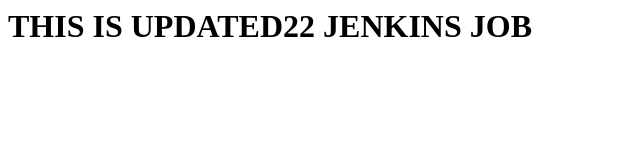
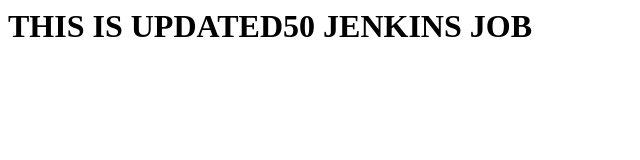
Before and after one commit to piyushkhadgiazure/myweb, a plain HTML site: page index.html in a window 1280 px wide. Shown: the full height of the page, 0-640 px from the left. Drawn offline with Linux system fonts and the light colour scheme.

Commit message:
fourth commit

```diff
--- a/index.html
+++ b/index.html
@@ -1 +1 @@
-<h1> THIS IS UPDATED22 JENKINS JOB </h1>
+<h1> THIS IS UPDATED50 JENKINS JOB </h1>
```
